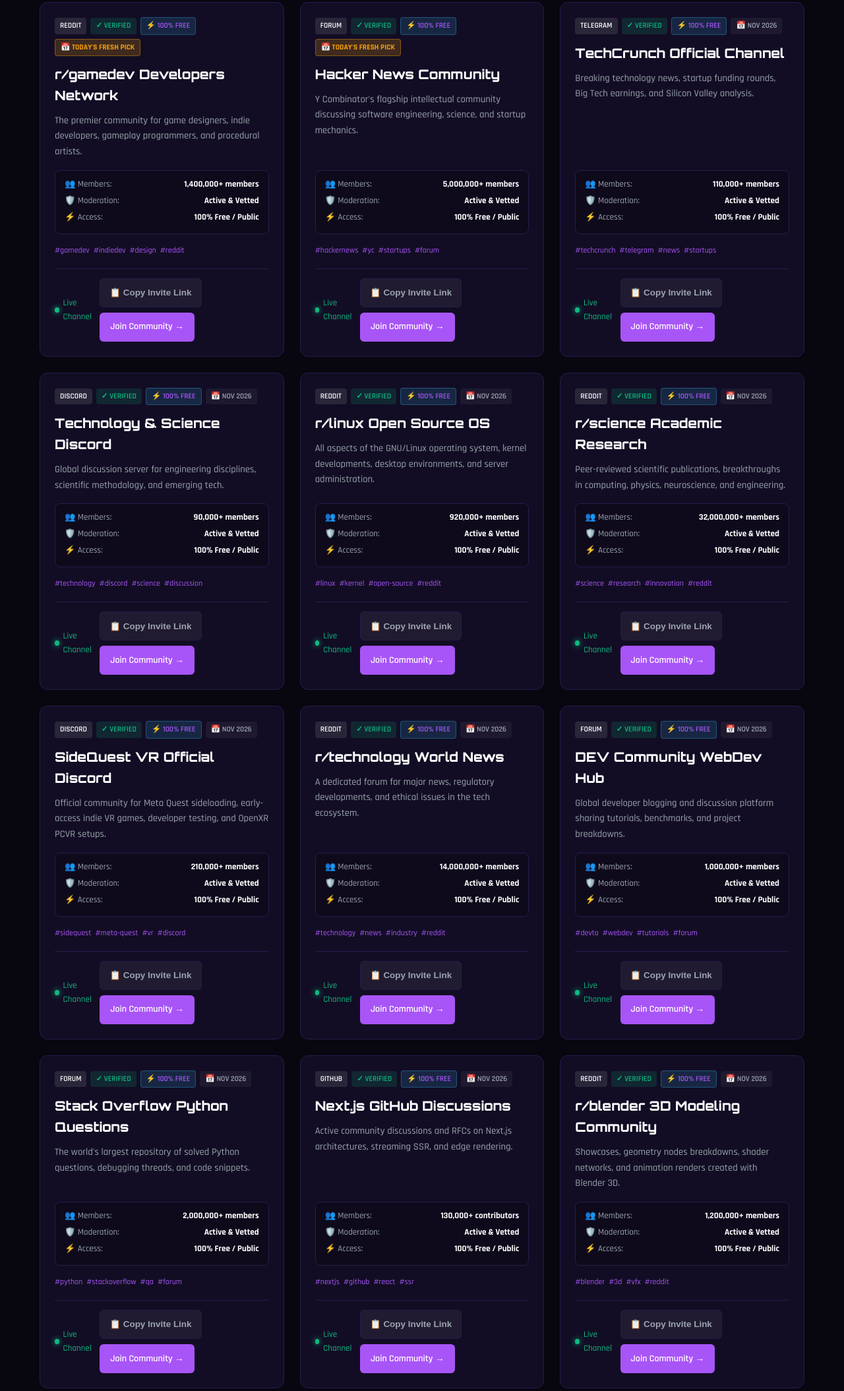
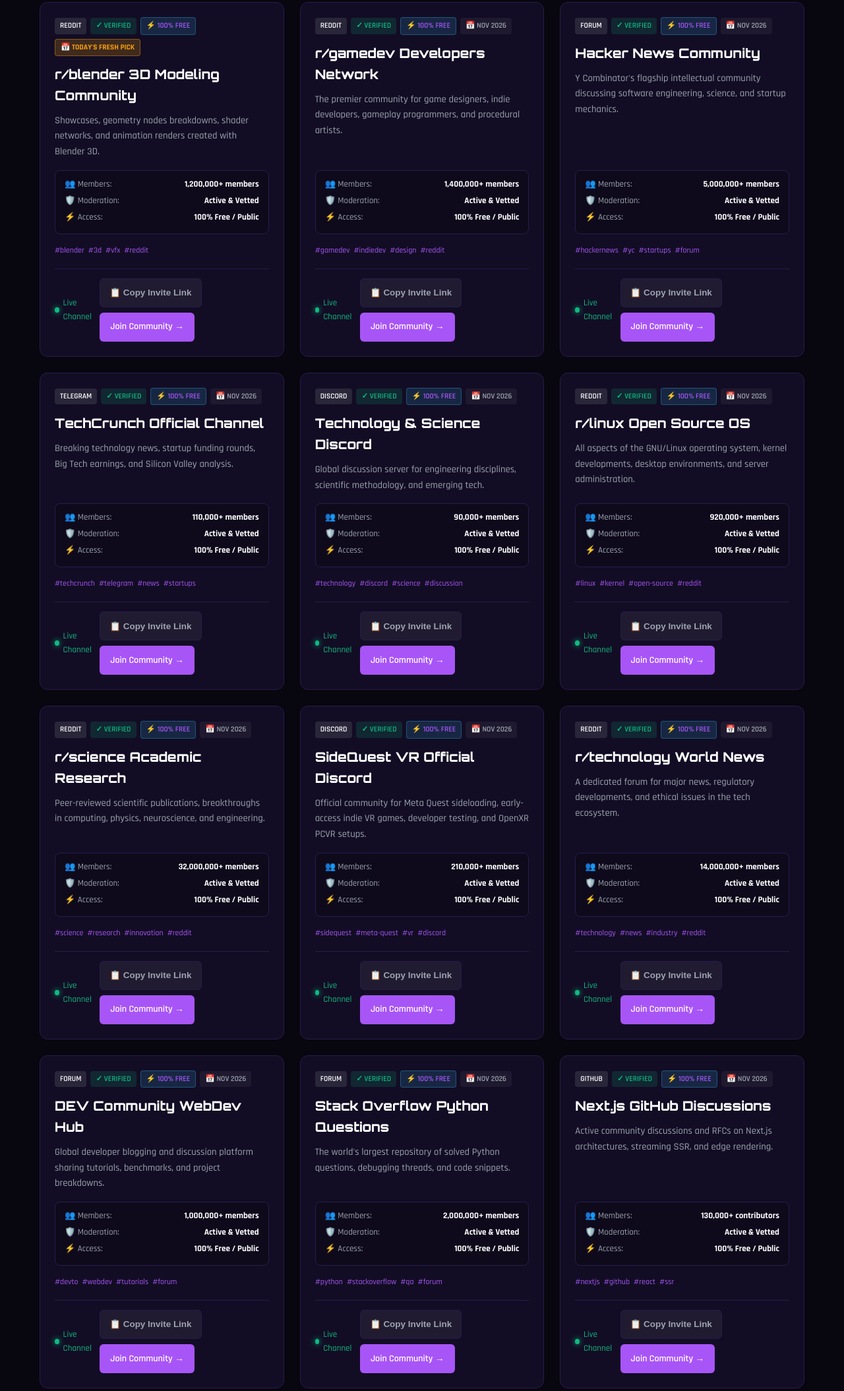
Before and after one commit to jibranpcccc/vr-gaming-meta-quest-hub, a plain HTML site: page index.html in a window 1280 px wide. Shown: the part 1178-3287 px from the top of the page at 66% size. Drawn offline with Linux system fonts and the light colour scheme.

Commit message:
feat(replenishment): fresh community links added - 2026-11-19 [skip ci]

```diff
--- a/index.html
+++ b/index.html
@@ -148,86 +148,86 @@
           {
             "@type": "ListItem",
             "position": 1,
+            "name": "r/blender 3D Modeling Community",
+            "description": "Showcases, geometry nodes breakdowns, shader networks, and animation renders created with Blender 3D.",
+            "url": "https://www.reddit.com/r/blender/"
+          },
+          {
+            "@type": "ListItem",
+            "position": 2,
             "name": "r/gamedev Developers Network",
             "description": "The premier community for game designers, indie developers, gameplay programmers, and procedural artists.",
             "url": "https://www.reddit.com/r/gamedev/"
           },
           {
             "@type": "ListItem",
-            "position": 2,
+            "position": 3,
             "name": "Hacker News Community",
             "description": "Y Combinator's flagship intellectual community discussing software engineering, science, and startup mechanics.",
             "url": "https://news.ycombinator.com"
           },
           {
             "@type": "ListItem",
-            "position": 3,
+            "position": 4,
             "name": "TechCrunch Official Channel",
             "description": "Breaking technology news, startup funding rounds, Big Tech earnings, and Silicon Valley analysis.",
             "url": "https://t.me/techcrunch"
           },
           {
             "@type": "ListItem",
-            "position": 4,
+            "position": 5,
             "name": "Technology & Science Discord",
             "description": "Global discussion server for engineering disciplines, scientific methodology, and emerging tech.",
             "url": "https://discord.gg/tech"
           },
           {
             "@type": "ListItem",
-            "position": 5,
+            "position": 6,
             "name": "r/linux Open Source OS",
             "description": "All aspects of the GNU/Linux operating system, kernel developments, desktop environments, and server administration.",
             "url": "https://www.reddit.com/r/linux/"
           },
           {
             "@type": "ListItem",
-            "position": 6,
+            "position": 7,
             "name": "r/science Academic Research",
             "description": "Peer-reviewed scientific publications, breakthroughs in computing, physics, neuroscience, and engineering.",
             "url": "https://www.reddit.com/r/science/"
           },
           {
             "@type": "ListItem",
-            "position": 7,
+            "position": 8,
             "name": "SideQuest VR Official Discord",
             "description": "Official community for Meta Quest sideloading, early-access indie VR games, developer testing, and OpenXR PCVR setups.",
             "url": "https://discord.gg/sidequest"
           },
           {
             "@type": "ListItem",
-            "position": 8,
+            "position": 9,
             "name": "r/technology World News",
             "description": "A dedicated forum for major news, regulatory developments, and ethical issues in the tech ecosystem.",
             "url": "https://www.reddit.com/r/technology/"
           },
           {
             "@type": "ListItem",
-            "position": 9,
+            "position": 10,
             "name": "DEV Community WebDev Hub",
             "description": "Global developer blogging and discussion platform sharing tutorials, benchmarks, and project breakdowns.",
             "url": "https://dev.to/t/webdev"
           },
           {
             "@type": "ListItem",
-            "position": 10,
+            "position": 11,
             "name": "Stack Overflow Python Questions",
             "description": "The world's largest repository of solved Python questions, debugging threads, and code snippets.",
             "url": "https://stackoverflow.com/questions/tagged/python"
           },
           {
             "@type": "ListItem",
-            "position": 11,
+            "position": 12,
             "name": "Next.js GitHub Discussions",
             "description": "Active community discussions and RFCs on Next.js architectures, streaming SSR, and edge rendering.",
             "url": "https://github.com/vercel/next.js/discussions"
-          },
-          {
-            "@type": "ListItem",
-            "position": 12,
-            "name": "r/blender 3D Modeling Community",
-            "description": "Showcases, geometry nodes breakdowns, shader networks, and animation renders created with Blender 3D.",
-            "url": "https://www.reddit.com/r/blender/"
           },
           {
             "@type": "ListItem",
@@ -617,12 +617,36 @@
         </div>
         <div id="vetted-communities" class="grid">
 
-        <div id="community-card-1" class="card" data-platform="reddit" data-category="game development">
+        <div id="community-card-1" class="card" data-platform="reddit" data-category="3d & vfx">
             <div class="card-header">
                 <span class="badge badge-platform">Reddit</span>
                 <span class="badge badge-verified">✓ Verified</span>
                 <span class="badge badge-free">⚡ 100% Free</span>
                 <span class="badge badge-date" style="background: rgba(245, 158, 11, 0.2); color: #f59e0b; border: 1px solid rgba(245, 158, 11, 0.4); font-weight: 700;">📅 Today's Fresh Pick</span>
+            </div>
+            <h3 class="card-title">r/blender 3D Modeling Community</h3>
+            <p class="card-desc">Showcases, geometry nodes breakdowns, shader networks, and animation renders created with Blender 3D.</p>
+            <div class="spec-matrix">
+                <div class="spec-row"><span>👥 Members:</span> <strong>1,200,000+ members</strong></div>
+                <div class="spec-row"><span>🛡️ Moderation:</span> <strong>Active & Vetted</strong></div>
+                <div class="spec-row"><span>⚡ Access:</span> <strong>100% Free / Public</strong></div>
+            </div>
+            <div class="tags-row"><span class="tag">#blender</span><span class="tag">#3d</span><span class="tag">#vfx</span><span class="tag">#reddit</span></div>
+            <div class="card-footer">
+                <span class="activity-pulse"><span class="pulse-dot"></span> Live Channel</span>
+                <div class="card-actions">
+                    <button class="btn-copy-invite" onclick="copyInviteLink(event, 'https://www.reddit.com/r/blender/')">📋 Copy Invite Link</button>
+                    <a href="https://www.reddit.com/r/blender/" target="_blank" rel="noopener noreferrer" class="btn-join">Join Community →</a>
+                </div>
+            </div>
+        </div>
+
+        <div id="community-card-2" class="card" data-platform="reddit" data-category="game development">
+            <div class="card-header">
+                <span class="badge badge-platform">Reddit</span>
+                <span class="badge badge-verified">✓ Verified</span>
+                <span class="badge badge-free">⚡ 100% Free</span>
+                <span class="badge badge-date">📅 Nov 2026</span>
             </div>
             <h3 class="card-title">r/gamedev Developers Network</h3>
             <p class="card-desc">The premier community for game designers, indie developers, gameplay programmers, and procedural artists.</p>
@@ -641,12 +665,12 @@
             </div>
         </div>
 
-        <div id="community-card-2" class="card" data-platform="forum" data-category="computer science & startups">
+        <div id="community-card-3" class="card" data-platform="forum" data-category="computer science & startups">
             <div class="card-header">
                 <span class="badge badge-platform">Forum</span>
                 <span class="badge badge-verified">✓ Verified</span>
                 <span class="badge badge-free">⚡ 100% Free</span>
-                <span class="badge badge-date" style="background: rgba(245, 158, 11, 0.2); color: #f59e0b; border: 1px solid rgba(245, 158, 11, 0.4); font-weight: 700;">📅 Today's Fresh Pick</span>
+                <span class="badge badge-date">📅 Nov 2026</span>
             </div>
             <h3 class="card-title">Hacker News Community</h3>
             <p class="card-desc">Y Combinator's flagship intellectual community discussing software engineering, science, and startup mechanics.</p>
@@ -665,7 +689,7 @@
             </div>
         </div>
 
-        <div id="community-card-3" class="card" data-platform="telegram" data-category="tech news">
+        <div id="community-card-4" class="card" data-platform="telegram" data-category="tech news">
             <div class="card-header">
                 <span class="badge badge-platform">Telegram</span>
                 <span class="badge badge-verified">✓ Verified</span>
@@ -689,7 +713,7 @@
             </div>
         </div>
 
-        <div id="community-card-4" class="card" data-platform="discord" data-category="tech discussion">
+        <div id="community-card-5" class="card" data-platform="discord" data-category="tech discussion">
             <div class="card-header">
                 <span class="badge badge-platform">Discord</span>
                 <span class="badge badge-verified">✓ Verified</span>
@@ -713,7 +737,7 @@
             </div>
         </div>
 
-        <div id="community-card-5" class="card" data-platform="reddit" data-category="linux & os">
+        <div id="community-card-6" class="card" data-platform="reddit" data-category="linux & os">
             <div class="card-header">
                 <span class="badge badge-platform">Reddit</span>
                 <span class="badge badge-verified">✓ Verified</span>
@@ -737,7 +761,7 @@
             </div>
         </div>
 
-        <div id="community-card-6" class="card" data-platform="reddit" data-category="science & innovation">
+        <div id="community-card-7" class="card" data-platform="reddit" data-category="science & innovation">
             <div class="card-header">
                 <span class="badge badge-platform">Reddit</span>
                 <span class="badge badge-verified">✓ Verified</span>
@@ -761,7 +785,7 @@
             </div>
         </div>
 
-        <div id="community-card-7" class="card" data-platform="discord" data-category="virtual reality">
+        <div id="community-card-8" class="card" data-platform="discord" data-category="virtual reality">
             <div class="card-header">
                 <span class="badge badge-platform">Discord</span>
                 <span class="badge badge-verified">✓ Verified</span>
@@ -785,7 +809,7 @@
             </div>
         </div>
 
-        <div id="community-card-8" class="card" data-platform="reddit" data-category="tech news">
+        <div id="community-card-9" class="card" data-platform="reddit" data-category="tech news">
             <div class="card-header">
                 <span class="badge badge-platform">Reddit</span>
                 <span class="badge badge-verified">✓ Verified</span>
@@ -809,7 +833,7 @@
             </div>
         </div>
 
-        <div id="community-card-9" class="card" data-platform="forum" data-category="web development">
+        <div id="community-card-10" class="card" data-platform="forum" data-category="web development">
             <div class="card-header">
                 <span class="badge badge-platform">Forum</span>
                 <span class="badge badge-verified">✓ Verified</span>
@@ -833,7 +857,7 @@
             </div>
         </div>
 
-        <div id="community-card-10" class="card" data-platform="forum" data-category="python development">
+        <div id="community-card-11" class="card" data-platform="forum" data-category="python development">
             <div class="card-header">
                 <span class="badge badge-platform">Forum</span>
                 <span class="badge badge-verified">✓ Verified</span>
@@ -857,7 +881,7 @@
             </div>
         </div>
 
-        <div id="community-card-11" class="card" data-platform="github" data-category="frontend engineering">
+        <div id="community-card-12" class="card" data-platform="github" data-category="frontend engineering">
             <div class="card-header">
                 <span class="badge badge-platform">GitHub</span>
                 <span class="badge badge-verified">✓ Verified</span>
@@ -877,30 +901,6 @@
                 <div class="card-actions">
                     <button class="btn-copy-invite" onclick="copyInviteLink(event, 'https://github.com/vercel/next.js/discussions')">📋 Copy Invite Link</button>
                     <a href="https://github.com/vercel/next.js/discussions" target="_blank" rel="noopener noreferrer" class="btn-join">Join Community →</a>
-                </div>
-            </div>
-        </div>
-
-        <div id="community-card-12" class="card" data-platform="reddit" data-category="3d & vfx">
-            <div class="card-header">
-                <span class="badge badge-platform">Reddit</span>
-                <span class="badge badge-verified">✓ Verified</span>
-                <span class="badge badge-free">⚡ 100% Free</span>
-                <span class="badge badge-date">📅 Nov 2026</span>
-            </div>
-            <h3 class="card-title">r/blender 3D Modeling Community</h3>
-            <p class="card-desc">Showcases, geometry nodes breakdowns, shader networks, and animation renders created with Blender 3D.</p>
-            <div class="spec-matrix">
-                <div class="spec-row"><span>👥 Members:</span> <strong>1,200,000+ members</strong></div>
-                <div class="spec-row"><span>🛡️ Moderation:</span> <strong>Active & Vetted</strong></div>
-                <div class="spec-row"><span>⚡ Access:</span> <strong>100% Free / Public</strong></div>
-            </div>
-            <div class="tags-row"><span class="tag">#blender</span><span class="tag">#3d</span><span class="tag">#vfx</span><span class="tag">#reddit</span></div>
-            <div class="card-footer">
-                <span class="activity-pulse"><span class="pulse-dot"></span> Live Channel</span>
-                <div class="card-actions">
-                    <button class="btn-copy-invite" onclick="copyInviteLink(event, 'https://www.reddit.com/r/blender/')">📋 Copy Invite Link</button>
-                    <a href="https://www.reddit.com/r/blender/" target="_blank" rel="noopener noreferrer" class="btn-join">Join Community →</a>
                 </div>
             </div>
         </div>
```
Also changed, not shown: data/groups.json (+20 -19 lines), feed.xml (+9 -9 lines).
